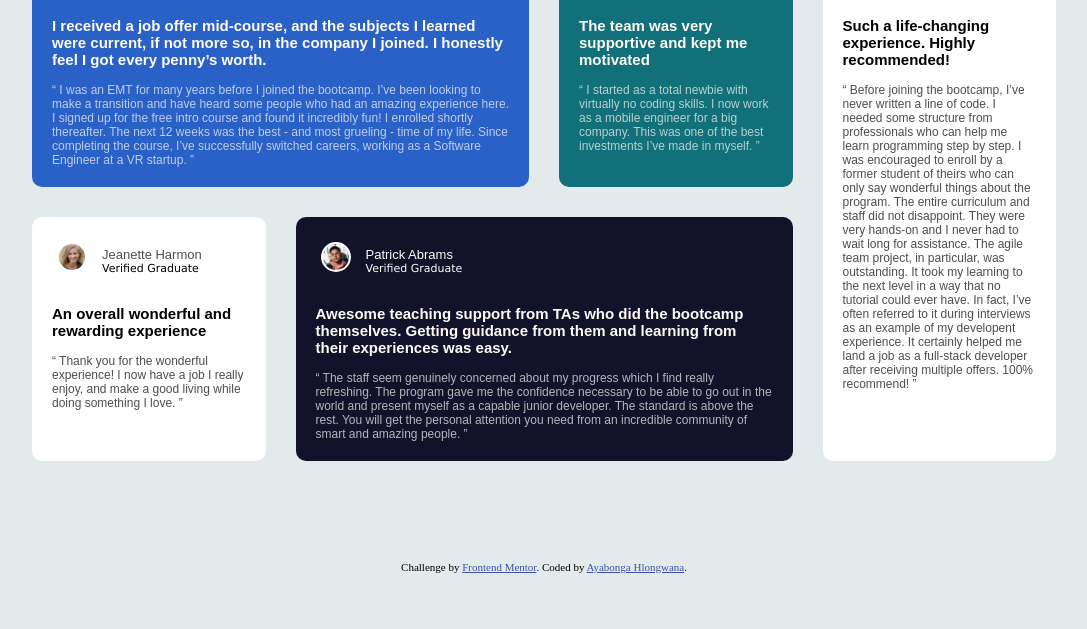
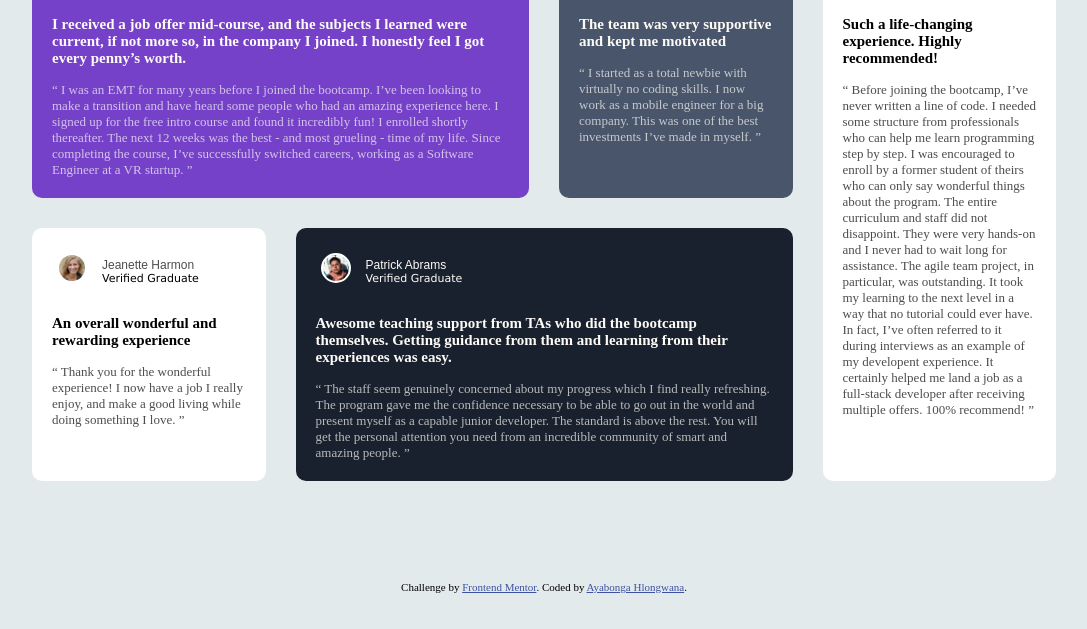
Before and after one commit to A-Hlongwana01/front-end-mentor-project-1_testimonials-grid-section, a plain HTML site: page index.html in a window 1280 px wide. Shown: the part 171-800 px from the top of the page, without its empty margins (96-1183 px from the left). Drawn offline with Linux system fonts and the light colour scheme.

Commit message:
changed bg-color & font weights

```diff
--- a/styles/style.css
+++ b/styles/style.css
@@ -45,11 +45,15 @@ body{
 
 
 .wrapper div p{
-    font-size: 12px;
+    font-size: 13px;
+    @font-face {
+        font-family: Oleo Script Swash Caps;
+        src: url(https://fonts.google.com/specimen/Oleo+Script+Swash+Caps);
+    }
 }
 
 .wrapper .image-headers div .name{
-    font-size: small;
+    font-size: 12px;
     font-family:sans-serif;
     font-weight:400;
     /* color: aliceblue; */
@@ -67,7 +71,8 @@ body{
 /*                                             -----------GRID-and-it's-Backgound_color--------                          */
 .daniel{
     grid-column: 1 / 3;
-    background-color: rgba(28, 87, 197, 0.932);
+    /* background-color: rgba(28, 87, 197, 0.932); */
+    background-color: hsl(263, 55%, 52%);
 
     display: grid;
     /* grid-template-columns: repeat(, 1fr) */
@@ -75,24 +80,28 @@ body{
 
 .jonathan{
     grid-column: 3 / 4;
-    background-color: rgb(17, 112, 121);
+    /* background-color: rgb(17, 112, 121); */
+    background-color: hsl(217, 19%, 35%);
 }
 
 .jeanette{
     grid-row: 2 / 3;
-    background-color: #ffff;
+    /* background-color: #ffff; */
+    background-color: hsl(0, 0%, 100%);
 }
 
 .patrick{
     grid-row: 2 / 3;
     grid-column: 2 / 4;
-    background-color: rgb(18, 18, 43);
+    /* background-color: rgb(18, 18, 43); */
+    background-color: hsl(219, 29%, 14%);
 }
 
 .kira{
     grid-column: 4 / 5;
     grid-row: 1 / 3;
-    background-color: #ffff;
+    /* background-color: #ffff; */
+    background-color: hsl(0, 0%, 100%);
 }
 
 
@@ -110,7 +119,11 @@ body{
 /* ----------------------------------------Styling--intro_font-size---------------------------------------------------------*/
 .wrapper div .intro{
     font-size: 15px;
-    font-family:sans-serif;
+    /* font-family:sans-serif; */
+    @font-face {
+        font-family: Oleo Script Swash Caps;
+        src: url(https://fonts.google.com/specimen/Oleo+Script+Swash+Caps);
+    }
     font-size: 15px;
     font-weight: 600;
     padding-bottom: 15px;
@@ -119,8 +132,14 @@ body{
 
 /* ----------------------------------------Styling--quote_font-size---------------------------------------------------------*/
 .wrapper div .quote{
-    font-family: sans-serif;
+    /* font-family: sans-serif; */
     /* color: rgba(254, 251, 246,0.7); */
+    @font-face {
+        font-family: Oleo Script Swash Caps;
+        src: url(https://fonts.google.com/specimen/Oleo+Script+Swash+Caps);
+
+    }
+    font-weight: 500;
 }
 
 
@@ -144,6 +163,14 @@ body{
 
 #kira-intro, #jeanette-intro{
     color: rgb(0, 0, 0);
+    /* @font-face {
+        font-family: Barlow Semi Condensed;
+        src: url(https://fonts.google.com/specimen/Barlow+Semi+Condensed);
+    } */
+    @font-face {
+        font-family: Oleo Script Swash Caps;
+        src: url(https://fonts.google.com/specimen/Oleo+Script+Swash+Caps);
+    }
 }
 
 
```
